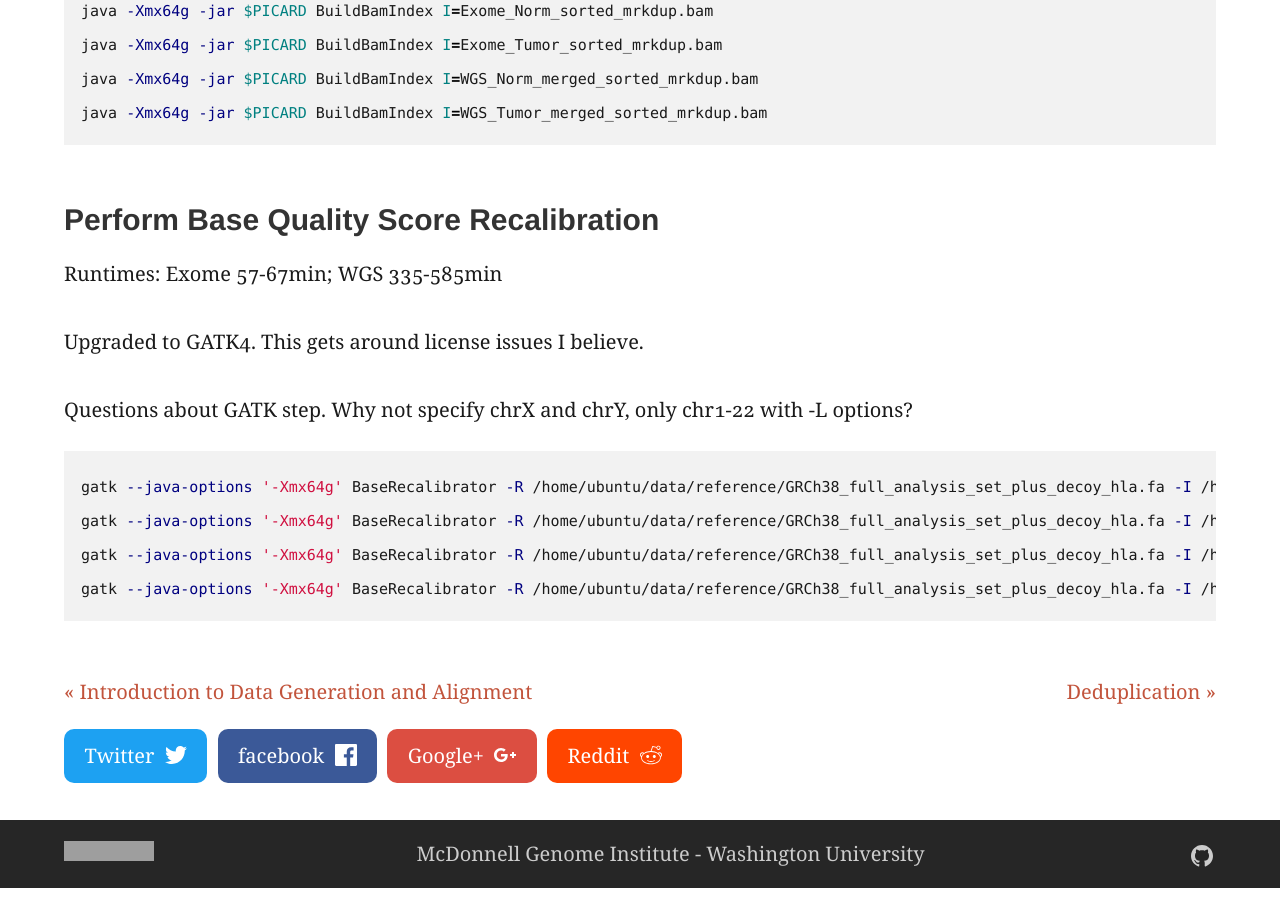
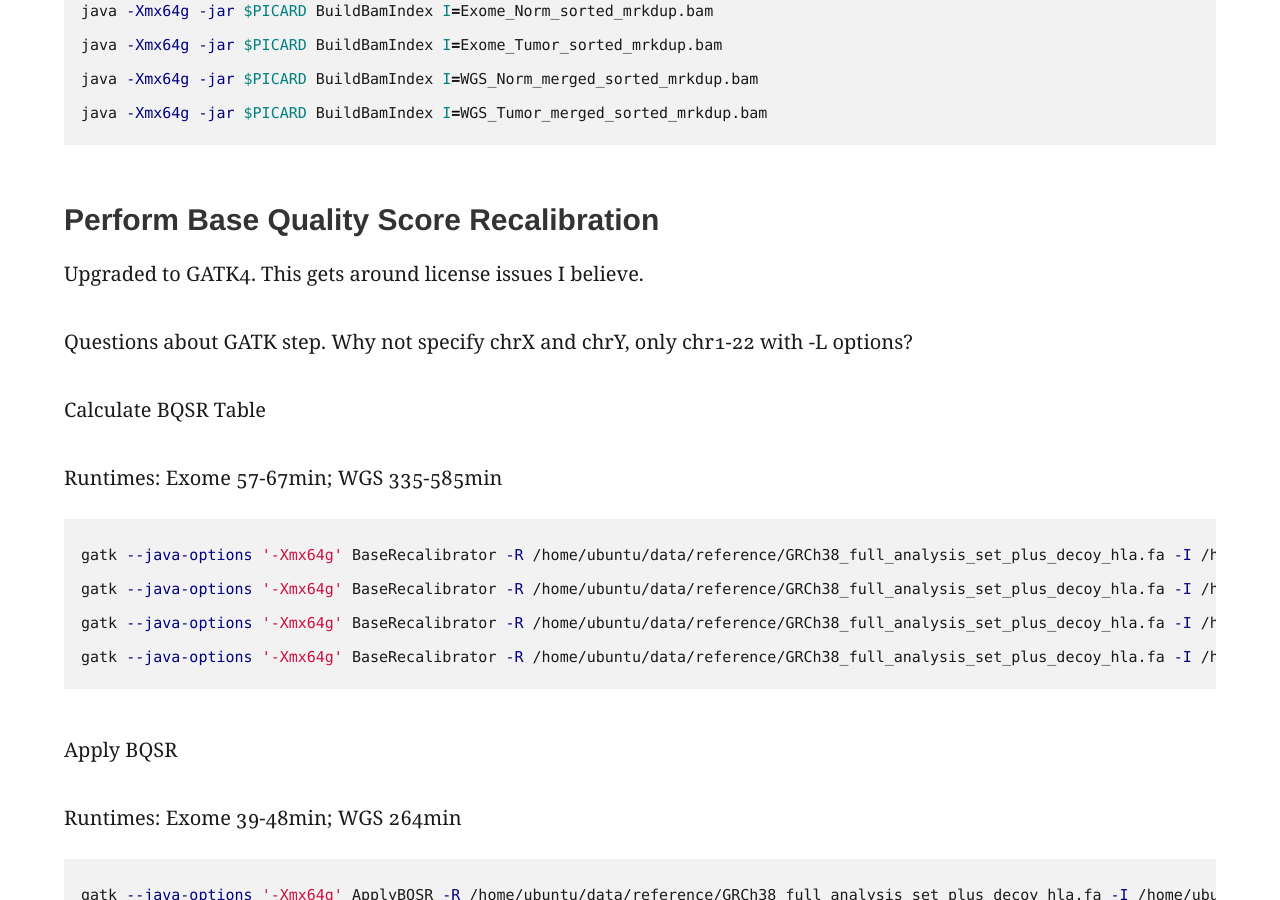
Before and after one commit to griffithlab/pmbio.org, a Jekyll site: the page built from _posts/0002-02-01-Alignment.md, in a window 1280 px wide and 900 px high, scrolled down 4696 px. Built offline with Jekyll 4.4.1, drawn with Linux system fonts in a browser that asks for light colours; some of the changed text lies outside the part shown; grey boxes are pictures that could not be loaded.

Commit message:
apply BQSR

````diff
--- a/_posts/0002-02-01-Alignment.md
+++ b/_posts/0002-02-01-Alignment.md
@@ -140,13 +140,14 @@
 
 ### Perform Base Quality Score Recalibration
 
-Runtimes: Exome 57-67min; WGS 335-585min
-
 Upgraded to GATK4. This gets around license issues I believe.
 
 Questions about GATK step.
 Why not specify chrX and chrY, only chr1-22 with -L options?
 
+Calculate BQSR Table
+
+Runtimes: Exome 57-67min; WGS 335-585min
 
 ```bash
 gatk --java-options '-Xmx64g' BaseRecalibrator -R /home/ubuntu/data/reference/GRCh38_full_analysis_set_plus_decoy_hla.fa -I /home/ubuntu/data/alignment/Exome_Norm_sorted_mrkdup.bam -O /home/ubuntu/data/alignment/Exome_Norm_sorted_mrkdup_bqsr.table --known-sites /home/ubuntu/data/reference/Homo_sapiens_assembly38.dbsnp138.vcf.gz --known-sites /home/ubuntu/data/reference/Homo_sapiens_assembly38.known_indels.vcf.gz --known-sites /home/ubuntu/data/reference/Mills_and_1000G_gold_standard.indels.hg38.vcf.gz --preserve-qscores-less-than 6 --disable-bam-index-caching  -L chr1 -L chr2 -L chr3 -L chr4 -L chr5 -L chr6 -L chr7 -L chr8 -L chr9 -L chr10 -L chr11 -L chr12 -L chr13 -L chr14 -L chr15 -L chr16 -L chr17 -L chr18 -L chr19 -L chr20 -L chr21 -L chr22
@@ -154,3 +155,14 @@
 gatk --java-options '-Xmx64g' BaseRecalibrator -R /home/ubuntu/data/reference/GRCh38_full_analysis_set_plus_decoy_hla.fa -I /home/ubuntu/data/alignment/WGS_Norm_merged_sorted_mrkdup.bam -O /home/ubuntu/data/alignment/WGS_Norm_merged_sorted_mrkdup_bqsr.table --known-sites /home/ubuntu/data/reference/Homo_sapiens_assembly38.dbsnp138.vcf.gz --known-sites /home/ubuntu/data/reference/Homo_sapiens_assembly38.known_indels.vcf.gz --known-sites /home/ubuntu/data/reference/Mills_and_1000G_gold_standard.indels.hg38.vcf.gz --preserve-qscores-less-than 6 --disable-bam-index-caching  -L chr1 -L chr2 -L chr3 -L chr4 -L chr5 -L chr6 -L chr7 -L chr8 -L chr9 -L chr10 -L chr11 -L chr12 -L chr13 -L chr14 -L chr15 -L chr16 -L chr17 -L chr18 -L chr19 -L chr20 -L chr21 -L chr22
 gatk --java-options '-Xmx64g' BaseRecalibrator -R /home/ubuntu/data/reference/GRCh38_full_analysis_set_plus_decoy_hla.fa -I /home/ubuntu/data/alignment/WGS_Tumor_merged_sorted_mrkdup.bam -O /home/ubuntu/data/alignment/WGS_Tumor_merged_sorted_mrkdup_bqsr.table --known-sites /home/ubuntu/data/reference/Homo_sapiens_assembly38.dbsnp138.vcf.gz --known-sites /home/ubuntu/data/reference/Homo_sapiens_assembly38.known_indels.vcf.gz --known-sites /home/ubuntu/data/reference/Mills_and_1000G_gold_standard.indels.hg38.vcf.gz --preserve-qscores-less-than 6 --disable-bam-index-caching  -L chr1 -L chr2 -L chr3 -L chr4 -L chr5 -L chr6 -L chr7 -L chr8 -L chr9 -L chr10 -L chr11 -L chr12 -L chr13 -L chr14 -L chr15 -L chr16 -L chr17 -L chr18 -L chr19 -L chr20 -L chr21 -L chr22
 ```
+
+Apply BQSR
+
+Runtimes: Exome 39-48min; WGS 264min
+
+```bash
+gatk --java-options '-Xmx64g' ApplyBQSR -R /home/ubuntu/data/reference/GRCh38_full_analysis_set_plus_decoy_hla.fa -I /home/ubuntu/data/alignment/Exome_Norm_sorted_mrkdup.bam -O /home/ubuntu/data/alignment/Exome_Norm_sorted_mrkdup_bqsr.bam --bqsr-recal-file /home/ubuntu/data/alignment/Exome_Norm_sorted_mrkdup_bqsr.table --preserve-qscores-less-than 6 --static-quantized-quals 10 --static-quantized-quals 20 --static-quantized-quals 30
+gatk --java-options '-Xmx64g' ApplyBQSR -R /home/ubuntu/data/reference/GRCh38_full_analysis_set_plus_decoy_hla.fa -I /home/ubuntu/data/alignment/Exome_Tumor_sorted_mrkdup.bam -O /home/ubuntu/data/alignment/Exome_Tumor_sorted_mrkdup_bqsr.bam --bqsr-recal-file /home/ubuntu/data/alignment/Exome_Tumor_sorted_mrkdup_bqsr.table --preserve-qscores-less-than 6 --static-quantized-quals 10 --static-quantized-quals 20 --static-quantized-quals 30
+gatk --java-options '-Xmx64g' ApplyBQSR -R /home/ubuntu/data/reference/GRCh38_full_analysis_set_plus_decoy_hla.fa -I /home/ubuntu/data/alignment/WGS_Norm_merged_sorted_mrkdup.bam -O /home/ubuntu/data/alignment/WGS_Norm_merged_sorted_mrkdup_bqsr.bam --bqsr-recal-file /home/ubuntu/data/alignment/WGS_Norm_merged_sorted_mrkdup_bqsr.table --preserve-qscores-less-than 6 --static-quantized-quals 10 --static-quantized-quals 20 --static-quantized-quals 30
+gatk --java-options '-Xmx64g' ApplyBQSR -R /home/ubuntu/data/reference/GRCh38_full_analysis_set_plus_decoy_hla.fa -I /home/ubuntu/data/alignment/WGS_Tumor_merged_sorted_mrkdup.bam -O /home/ubuntu/data/alignment/WGS_Tumor_merged_sorted_mrkdup_bqsr.bam --bqsr-recal-file /home/ubuntu/data/alignment/WGS_Tumor_merged_sorted_mrkdup_bqsr.table --preserve-qscores-less-than 6 --static-quantized-quals 10 --static-quantized-quals 20 --static-quantized-quals 30
+```
````
